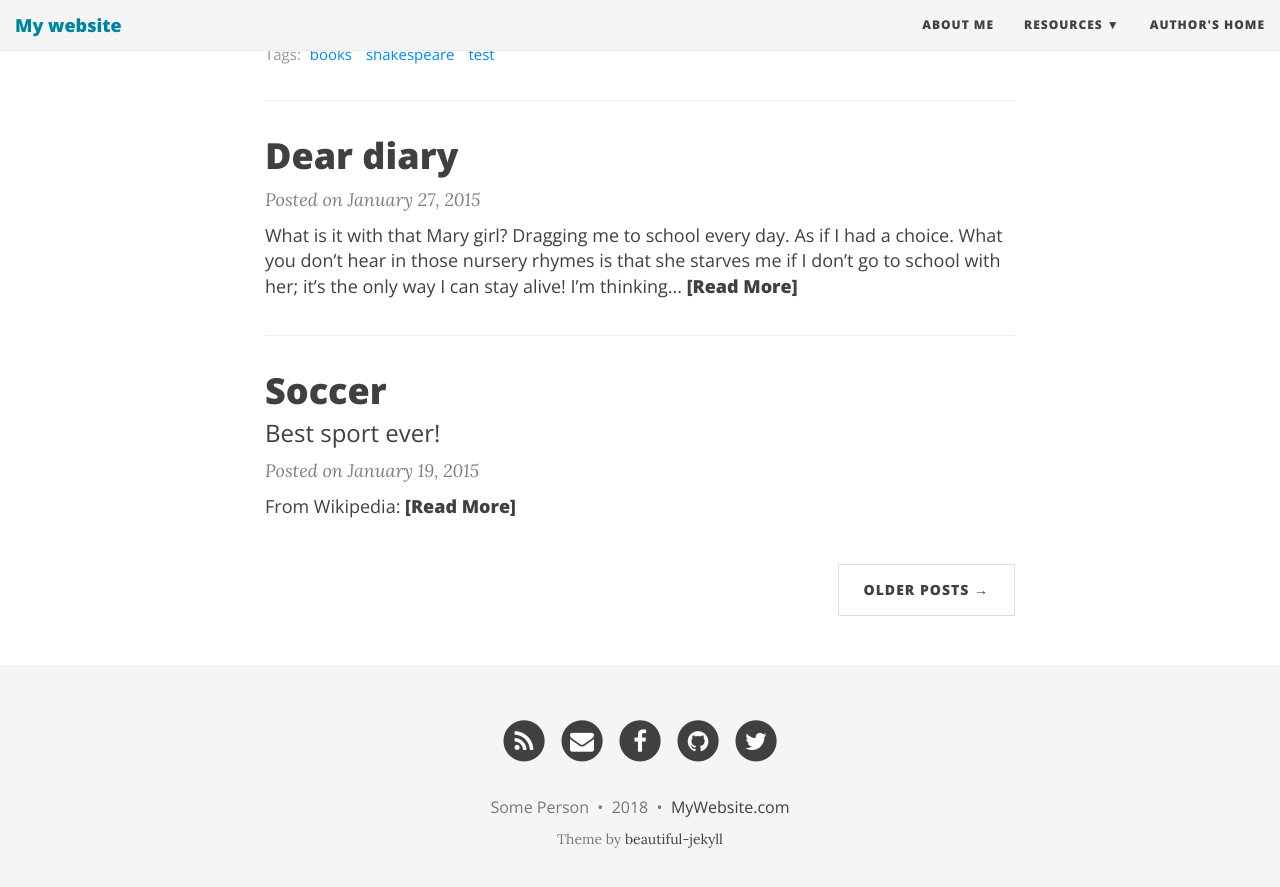
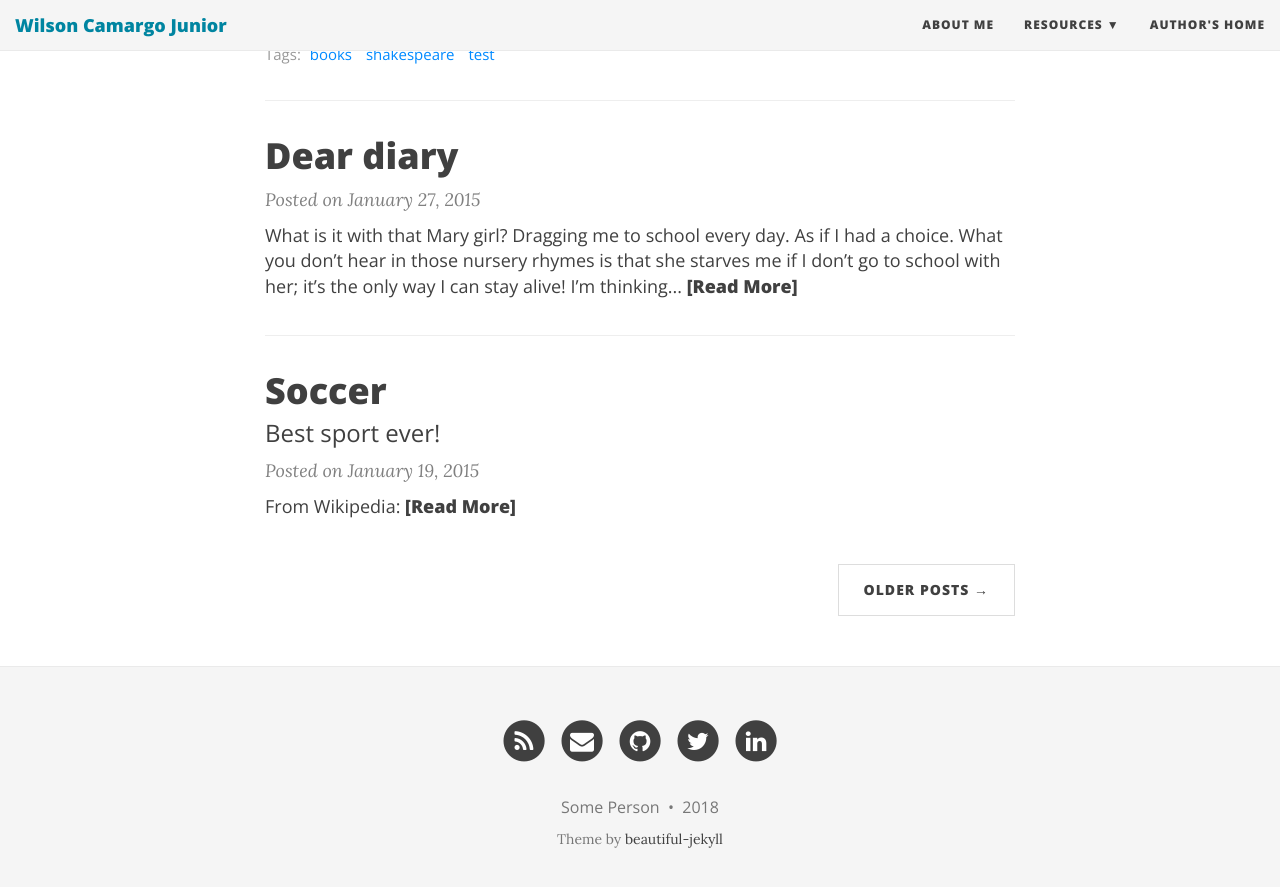
Before and after one commit to wilson-camargo-jr/teste, a Jekyll site: the page built from index.html, in a window 1280 px wide and 900 px high, scrolled down 1134 px. Shown: the top 887 px of the window. Built offline with Jekyll 4.4.1, drawn with Linux system fonts in a browser that asks for light colours; nearby versions of some CDN libraries; the list of posts is cut into pages by our own code; some of the changed lines change nothing that is shown.

Commit message:
Update _config.yml

```diff
--- a/_config.yml
+++ b/_config.yml
@@ -4,7 +4,7 @@
 # baseurl is the website's URL without the hostname
 
 # If you are building a simple GitHub user page (http://username.github.io) then use these settings:
-url: "http://username.github.io"
+url: "http://wilson-camargo-jr.github.io"
 baseurl: ""
 
 # If you are building a GitHub project page then use these settings:
@@ -14,10 +14,10 @@ baseurl: ""
 # Of course don't forget to change the username and projectname to YOUR username and project
 
 # Name of website
-title: My website
+title: Wilson Camargo Junior
 
 # Short description of your site
-description: A virtual proof that name is awesome!
+description: Artigos e Ensaios sobre Data Science!
 
 # --- Navigation bar options --- #
 
@@ -72,13 +72,13 @@ author:
 # If you want to add a new link that isn't here, you'll need to also edit the file _data/SocialNetworks.yml
 social-network-links:
   rss: true
-  email: "someone@example.com"
-  facebook: daattali
-  github: daattali
-  twitter: daattali
+  email: "camargow@gmail.com"
+#  facebook: camargow@gmail.com
+  github: wilson-camargo-jr
+  twitter: WilsonCamargoJr
 #  reddit: yourname
 #  google-plus: +DeanAttali
-#  linkedin: daattali
+  linkedin: wilson-camargo-junior
 #  xing: yourname
 #  stackoverflow: "3943160/daattali"
 #  snapchat: deanat78
@@ -93,13 +93,13 @@ social-network-links:
 # Select which share links to show in posts
 share-links-active:
   twitter: true
-  facebook: true
+  facebook: false
   google: false
   linkedin: true
 
 # How to display the link to the website in the footer
 # Remove this if you don't want a link in the footer
-url-pretty: "MyWebsite.com"  # eg. "deanattali.com/beautiful-jekyll"
+# url-pretty: "MyWebsite.com"  # eg. "deanattali.com/beautiful-jekyll"
 
 # --- Web Statistics Section --- #
 
```
